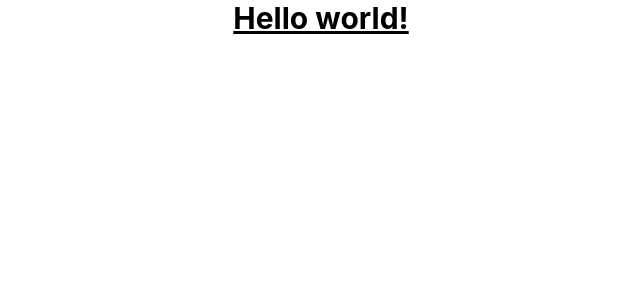
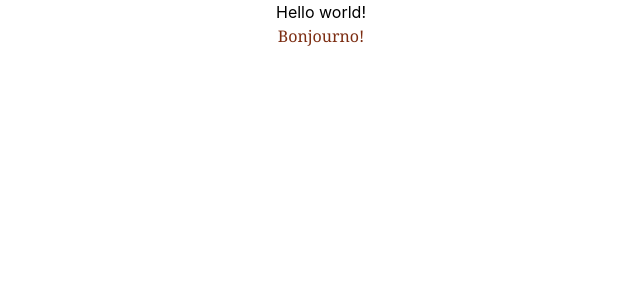
Before and after one commit to TJGit11/React-Portfolio, a React (Create React App) app: page / in a window 1280 px wide. Shown: the top 300 px of the page, without its empty margins (319-959 px from the left). Built offline with nearby package versions, Linux system fonts and the light colour scheme.

Commit message:
testing tailwind

```diff
--- a/src/App.js
+++ b/src/App.jsx
@@ -4,7 +4,8 @@ import "./App.css";
 function App() {
   return (
     <div className="App">
-      <h1 className="text-3xl font-bold underline">Hello world!</h1>
+      <h1 className="text">Hello world!</h1>
+      <p className="text-center text-orange-900 font-serif">Bonjourno!</p>
     </div>
   );
 }
```
